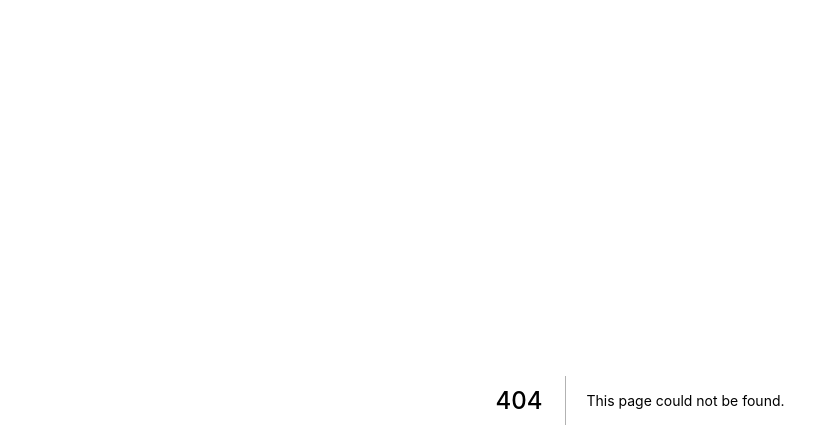
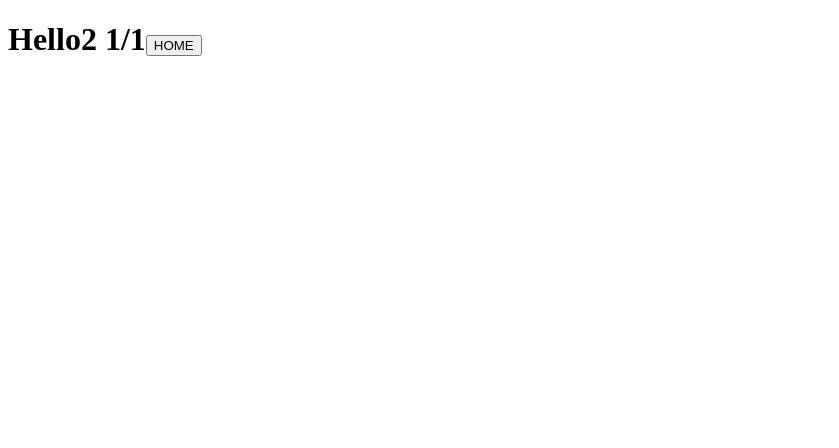
Before and after one commit to JakubLukaszuk/first-nextjs-app, a Next.js app: page /fruit/1/1 in a window 1280 px wide. Before the commit this address had no page. Shown: the top 448 px of the page, without its empty margins (0-839 px from the left). Built offline with nearby package versions, Linux system fonts and the light colour scheme.

Commit message:
basic nested routing

```diff
--- /dev/null
+++ b/pages/fruit/[name].tsx
@@ -0,0 +1,4 @@
+export default function FruitName ()
+{
+    return <h1>Hello</h1>
+}
--- /dev/null
+++ b/pages/fruit/[name]/[subname].tsx
@@ -0,0 +1,16 @@
+import { useRouter } from 'next/router';
+
+export default function FruitName ()
+{
+    const router = useRouter();
+    console.log(router);
+
+    const goHome = () => {
+        router.push('/');
+    }
+
+    return <h1>
+        Hello2  {router.query.name}/{router.query.subname}
+        <button onClick={goHome}>HOME</button>
+        </h1>
+}
--- /dev/null
+++ b/pages/fruit/[name]/index.tsx
@@ -0,0 +1,4 @@
+export default function FruitName ()
+{
+    return <h1>Hello 2 Root</h1>
+}
--- /dev/null
+++ b/pages/fruit/index.tsx
@@ -0,0 +1,4 @@
+export default function FruitName ()
+{
+    return <h1>Hello Root</h1>
+}
--- a/pages/index.tsx
+++ b/pages/index.tsx
@@ -1,4 +1,5 @@
 import styles from '../styles/app.module.scss';
+import Link from 'next/link';
 
 //Styled-JSX
 function Heading(props) {
@@ -21,6 +22,9 @@ export default function Home() {
       <Heading heading = "Heading"/>
       <h1 className="blue">H1</h1>
       <h1 className={styles.brown}>H1</h1>
+      <Link href="/login">
+          <a>Login</a>
+      </Link>
     </div>
   )
 }
--- a/pages/login/index.tsx
+++ b/pages/login/index.tsx
@@ -1,5 +1,6 @@
 import React, { useState } from "react";
-import jwt from 'jsonwebtoken'
+import jwt from 'jsonwebtoken';
+import Link from 'next/link';
 
 const Login = () => {
   const [username, setUsername] = useState<string>('');
@@ -48,6 +49,9 @@ const Login = () => {
         <br />
         <input type="button" value="Login" onClick={submitForm} />
       </form>
+      <Link href="/">
+          <a>Home</a>
+      </Link>
     </div>
   );
 };
```
Also changed, not shown: pages/login/nested.tsx (added, +11 -0 lines).
